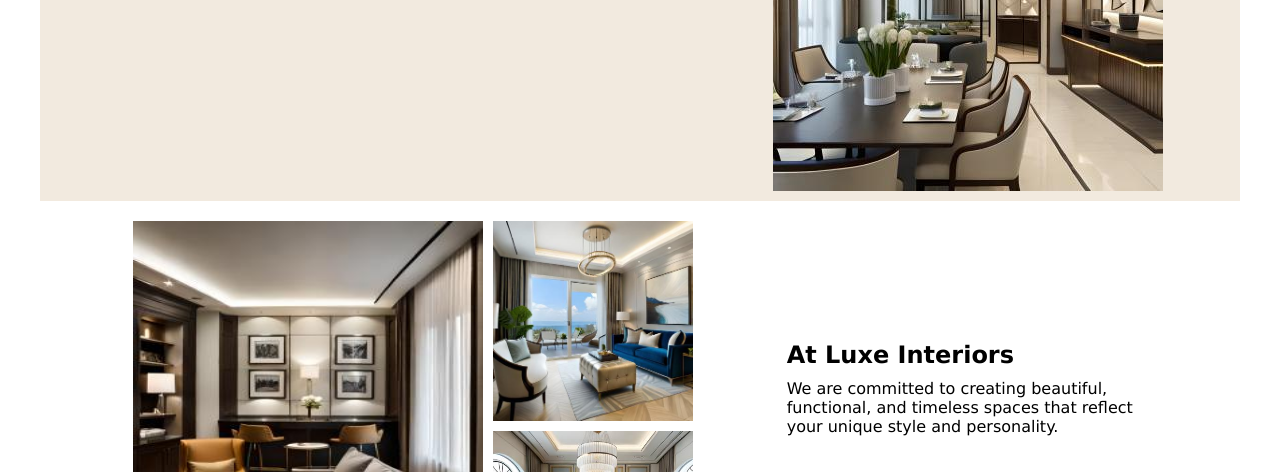
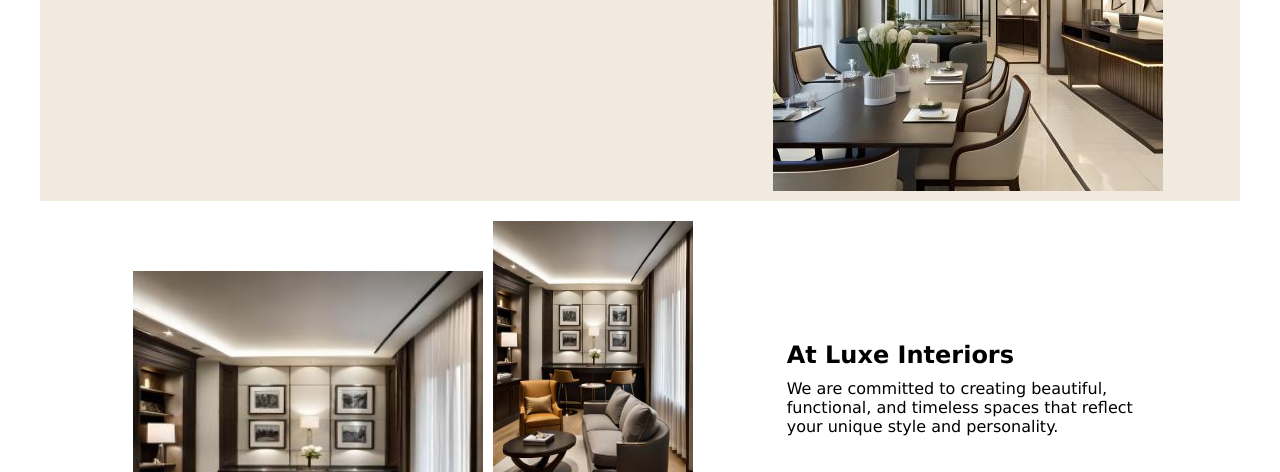
Before and after one commit to ojimomoh/Luxesdesign, a plain HTML site: page index.html in a window 1280 px wide. Shown: the part 328-800 px from the top of the page. Drawn offline with Linux system fonts and the light colour scheme; a script that the page names is missing.

Commit message:
Update index.html

```diff
--- a/index.html
+++ b/index.html
@@ -49,7 +49,7 @@
                 <div class="wd_img">
                     <img src="images/Boutique Hotel Renovation2.jpg" alt="" class="wd_img1 item1">
                     <div class="wd_subimg2">
-                    <img src="/images/Coastal Chic Retreat 1.jpg" alt="coastal image 1" class="wd_img1 item2">
+                    <img src="/images/Boutique Hotel Renovation2.jpg" alt="coastal image 1" class="wd_img1 item2">
                     <img src="/images/Coastal Chic Retreat 2.jpg" alt="coastal image 2" class="wd_img1 item3">
                     </div>
 
```
